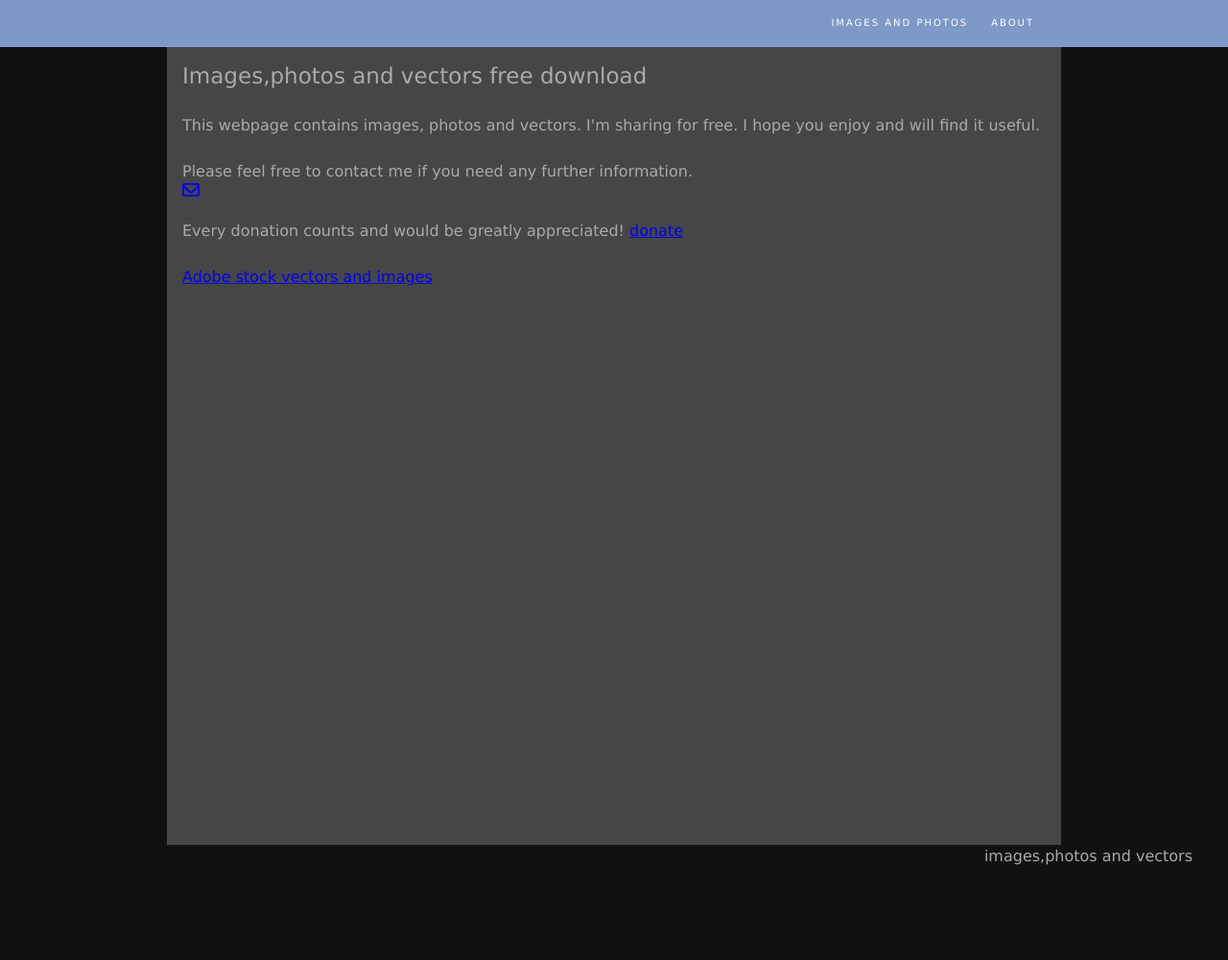
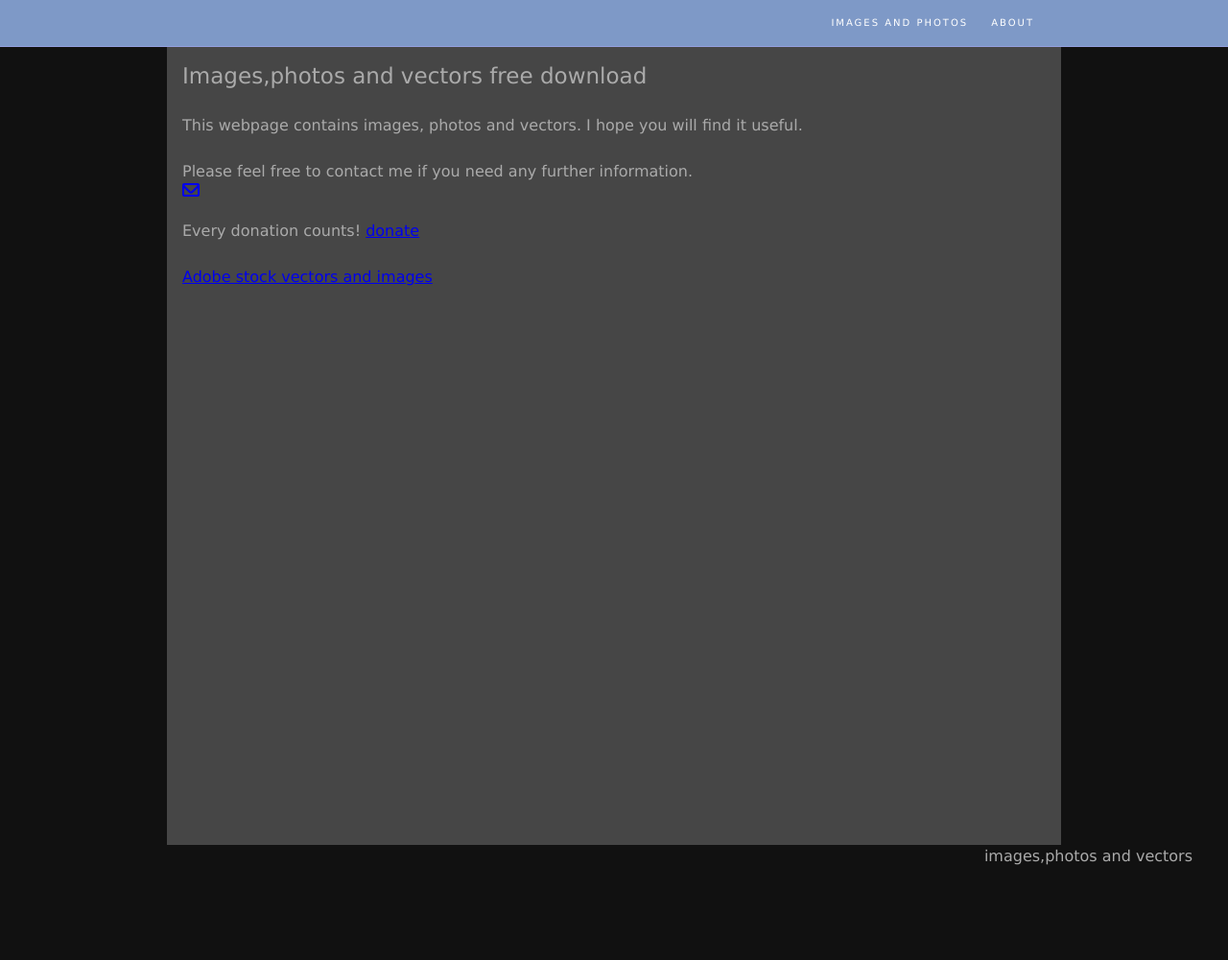
Before and after one commit to KostasSliazas/images-and-vectors-free.io, a plain HTML site: page about.html in a window 1280 px wide. Shown: the whole page at 96% size. Drawn offline with Linux system fonts and the light colour scheme.

Commit message:
Update about.html

```diff
--- a/about.html
+++ b/about.html
@@ -34,13 +34,13 @@
   </header>
   <main class="box">
     <h1>Images,photos and vectors free download</h1>
-    <p>This webpage contains images, photos and vectors. I'm sharing for free. I hope you enjoy and will find it useful.
+    <p>This webpage contains images, photos and vectors. I hope you will find it useful.
     </p>
     <p>Please feel free to contact me if you need any further information. <a href="/" class="kostazzz" id="balticum-tv"
         title="mai" onmouseleave="this.title = 'mai'" onmouseover="this.title += 'lto'"
         onclick="window.location.href = this.title.concat(':'+this.className + '@' + this.id + '.lt'); return false"
         rel="noopener" tabindex="-1"><i class="gg-mail"></i></a></p>
-    <p>Every donation counts and would be greatly appreciated! <a
+    <p>Every donation counts! <a
         href="https://www.paypal.com/donate/?hosted_button_id=7KH4VV5GJR2BJ" target="_blank">donate</a></p>
         <p><a href="https://vectors-images.myportfolio.com/" target="_blank" rel="noopener noreferrer">Adobe stock vectors and images</a></p>
   </main>
```
